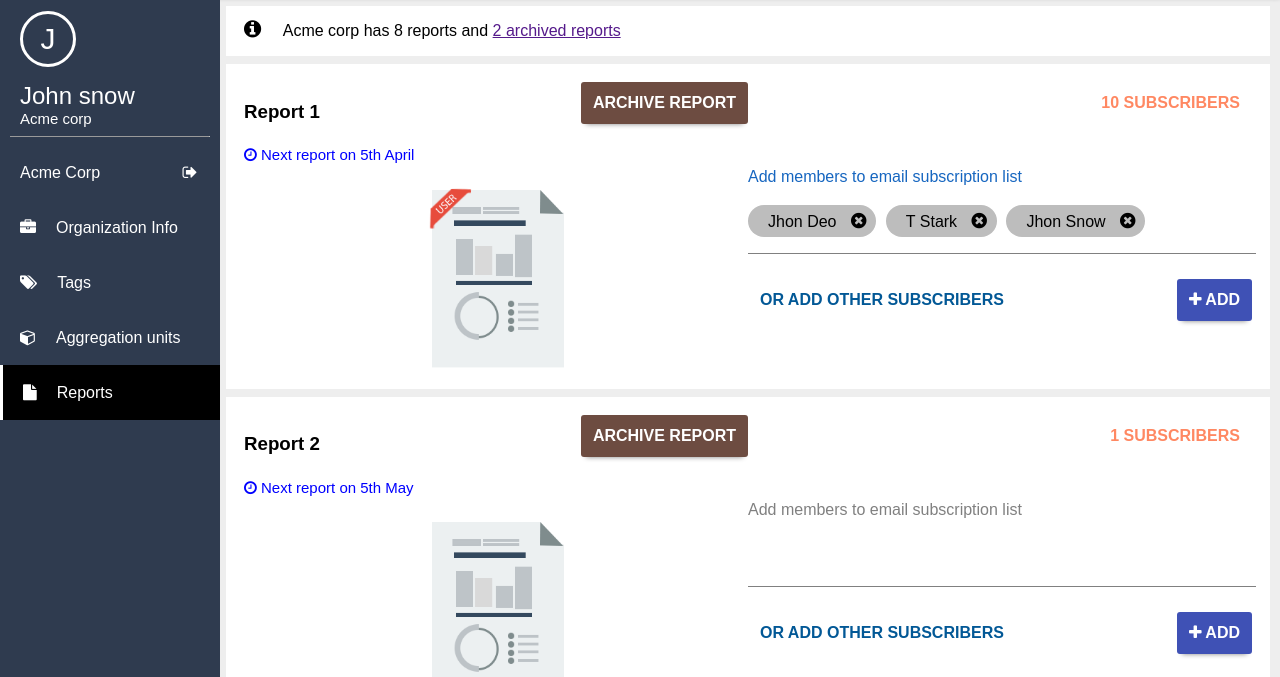
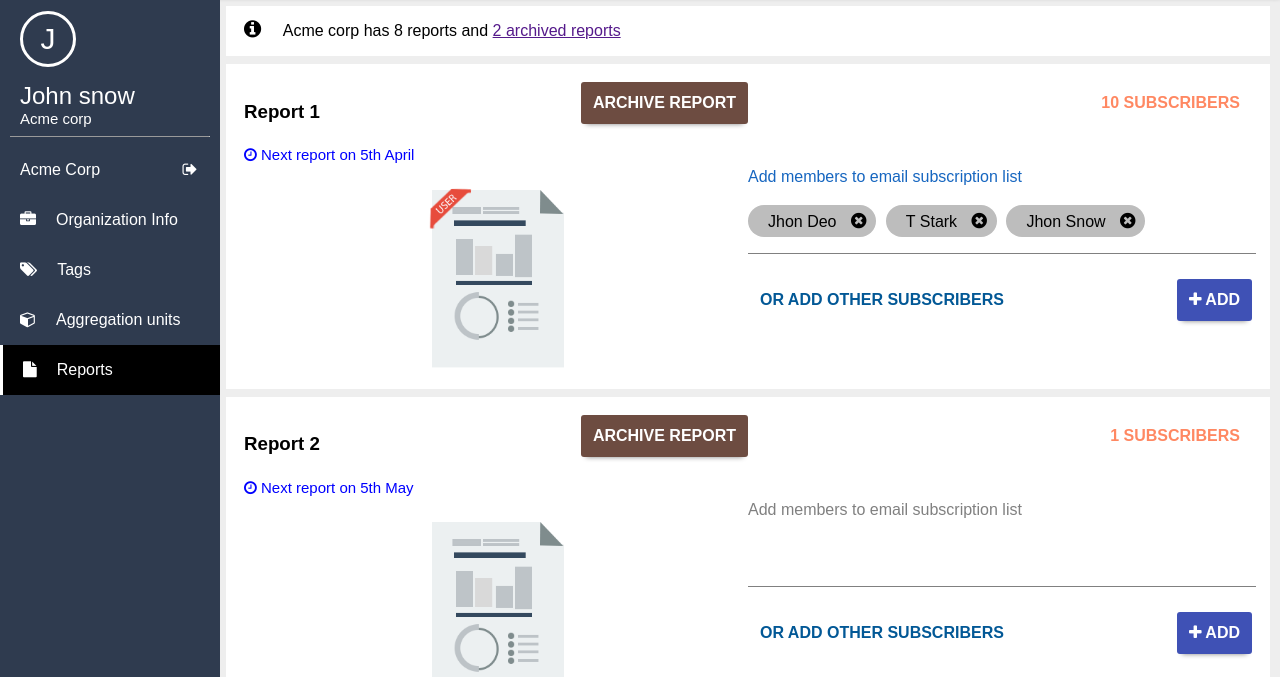
Before and after one commit to SwathiPV/html-css-assignments, a website: page assignment-1/index.html in a window 1280 px wide. Shown: the part 74-751 px from the top of the page. Drawn offline with nearby package versions, Linux system fonts and the light colour scheme; files that its build step writes are made by us from their sources.

Commit message:
Use ul li instead of a for sidebar menu

```diff
--- a/assignment-1/index.html
+++ b/assignment-1/index.html
@@ -27,25 +27,26 @@
           </div>
           <hr size='1' />
           <nav>
-            <a href='' class='organization-name'>
+            <ul>
+            <li class='organization-name'>
               Acme Corp
               <i class="fa fa-sign-out" aria-hidden="true"></i>
-            </a>
-            <a href=''>
+            </li>
+            <li>
               <i class="fa fa-briefcase" aria-hidden="true"></i>Organization Info
-            </a>
-            <a href=''>
+            </li>
+            <li>
               <i class="fa fa-tags" aria-hidden="true"></i>Tags
-            </a>
-            <a href=''>
+            </li>
+            <li>
               <i class="fa fa-cube" aria-hidden="true"></i>Aggregation units
-            </a>
-            <a href='' class='active'>
+            </li>
+            <li class='active'>
               <i class="fa fa-file" aria-hidden="true"></i>Reports
-            </a>
-            <a class='logout' href=''>
+            </li>
+            <li class='logout'>
               <i class="fa fa-power-off" aria-hidden="true"></i>Logout
-            </a>
+            </li>
           </nav>
         </div>
         <div class='content'>
--- a/sass/pages/_assignment-1.scss
+++ b/sass/pages/_assignment-1.scss
@@ -111,12 +111,9 @@
       nav {
         position: relative;
         height: calc(100vh - 210px);
-        a {
-          display: block;
-          color: white;
-          height: 55px;
-          line-height: 55px;
-          text-decoration: none !important;
+        li {
+          height: 50px;
+          line-height: 50px;
 
           &.organization-name {
             padding: 0 20px;
```
